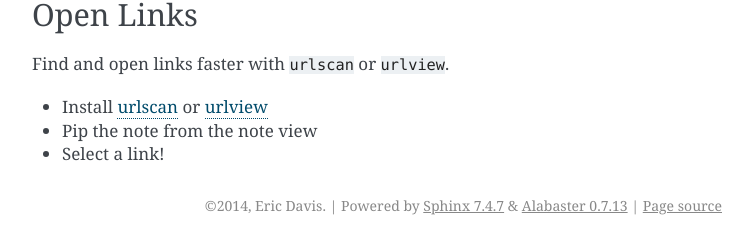
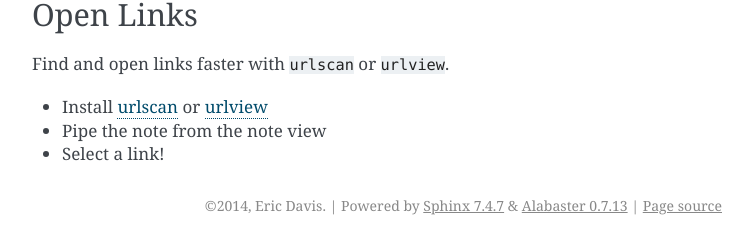
Before and after one commit to insanum/sncli, a Sphinx documentation site: the page built from docs/tips.rst, in a window 1280 px wide. Shown: the part 1294-1536 px from the top of the page, without its empty margins (388-1141 px from the left). Built offline with Sphinx 7.4.7, drawn with Linux system fonts in a browser that asks for light colours.

Commit message:
Spelling correction

```diff
--- a/docs/tips.rst
+++ b/docs/tips.rst
@@ -66,7 +66,7 @@ Open Links
 Find and open links faster with ``urlscan`` or ``urlview``.
 
 + Install `urlscan`_ or `urlview`_
-+ Pip the note from the note view
++ Pipe the note from the note view
 + Select a link!
 
 .. _s5unty: https://github.com/s5unty
```
